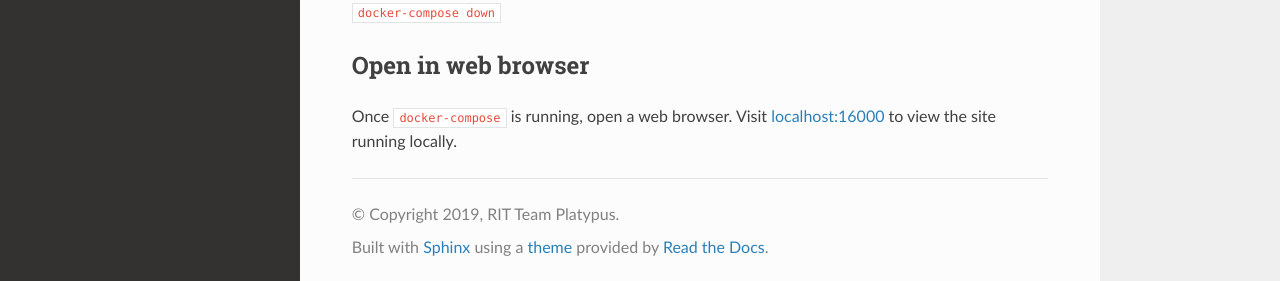
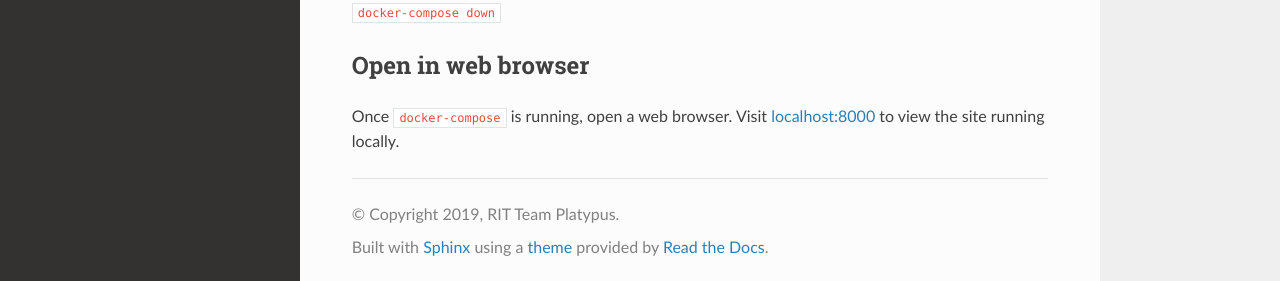
Before and after one commit to jwflory/django-rit-grasa, a Sphinx documentation site: the page built from docs/dev-environment.md, in a window 1280 px wide and 1320 px high. Shown: the part 1036-1317 px from the top of the window. Built offline with Sphinx 7.4.7 and the Read the Docs theme 2.0.0, drawn with Linux system fonts in a browser that asks for light colours; formulas are drawn with MathJax 3.

Commit message:
docker-compose: Run app on port 8000 on localhost
This commit undoes a change in a previous commit to run the app on port
16000. Admittedly it is a non-standard port and in the case of this
morning, another container was likely already running on the port.

Docs are also updated.

cc: @nlMeminger

Signed-off-by: Justin W. Flory <git@jwf.io>

```diff
--- a/docker-compose.yml
+++ b/docker-compose.yml
@@ -7,7 +7,7 @@
     depends_on:
       - db
     ports:
-      - 16000:8000
+      - 8000:8000
   db:
     image: "mariadb:10.1"
     ports:
--- a/docs/dev-environment.md
+++ b/docs/dev-environment.md
@@ -53,4 +53,4 @@
 ## Open in web browser
 
 Once `docker-compose` is running, open a web browser.
-Visit [localhost:16000](http://localhost:16000/) to view the site running locally.
+Visit [localhost:8000](http://localhost:8000/) to view the site running locally.
```
